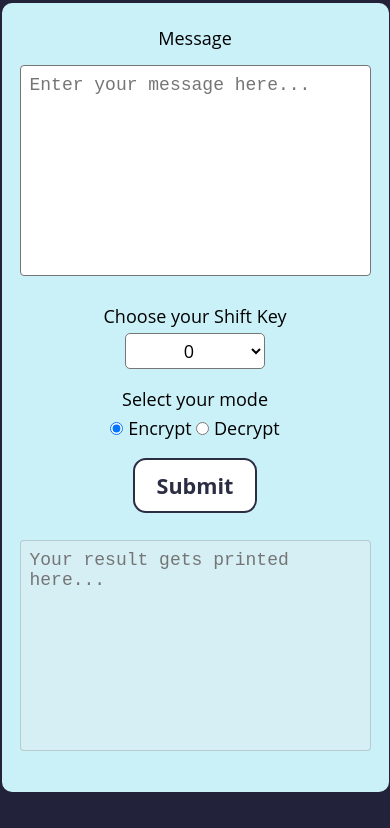
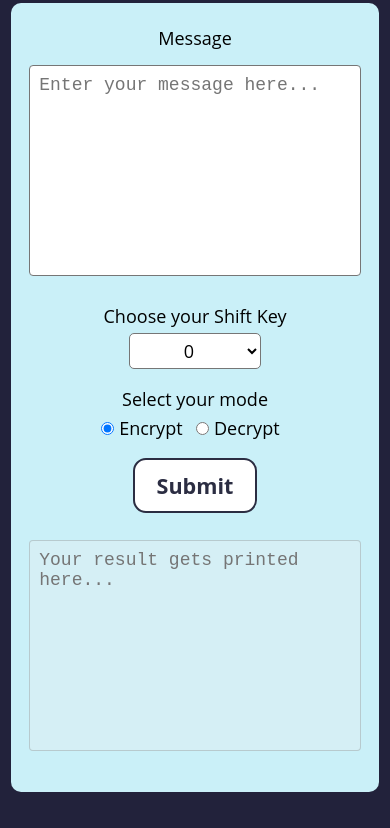
Before and after one commit to sidanand67/cipher-it, a plain HTML site: page index.html in a window 390 px wide. Shown: the part 88-916 px from the top of the page. Drawn offline with Linux system fonts and the light colour scheme.

Commit message:
Fixed card size for mobile

```diff
--- a/style.css
+++ b/style.css
@@ -58,6 +58,10 @@ textarea {
     margin-bottom: 0.7em;
 }
 
+.card > .input-grp > span{
+    margin-right: 0.5em;
+}
+
 .btn-grp {
     display: flex;
     justify-content: center;
@@ -100,7 +104,7 @@ textarea {
 
 @media all and (max-width: 720px){
     textarea{
-        width: 90vw;
+        width: 85vw;
         height: 25vh;
     }
 
```
